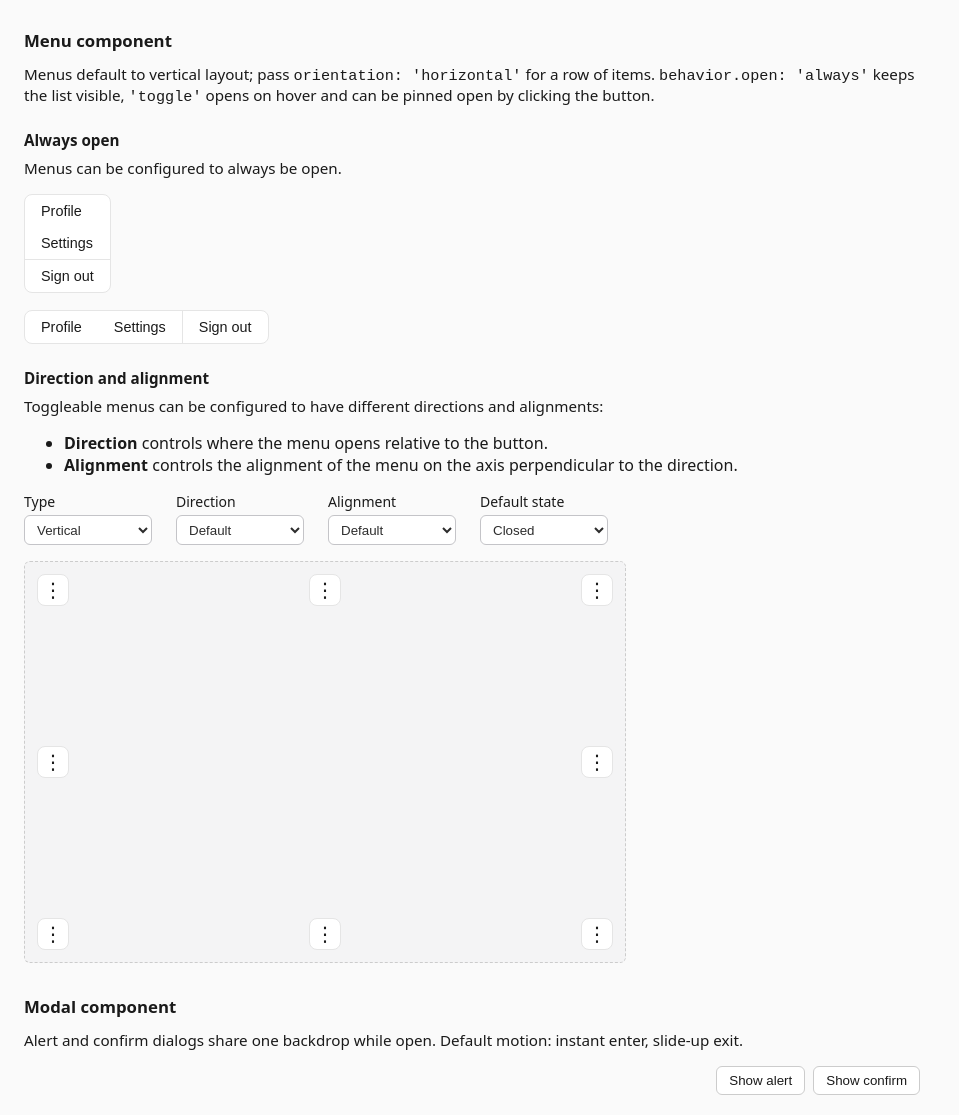
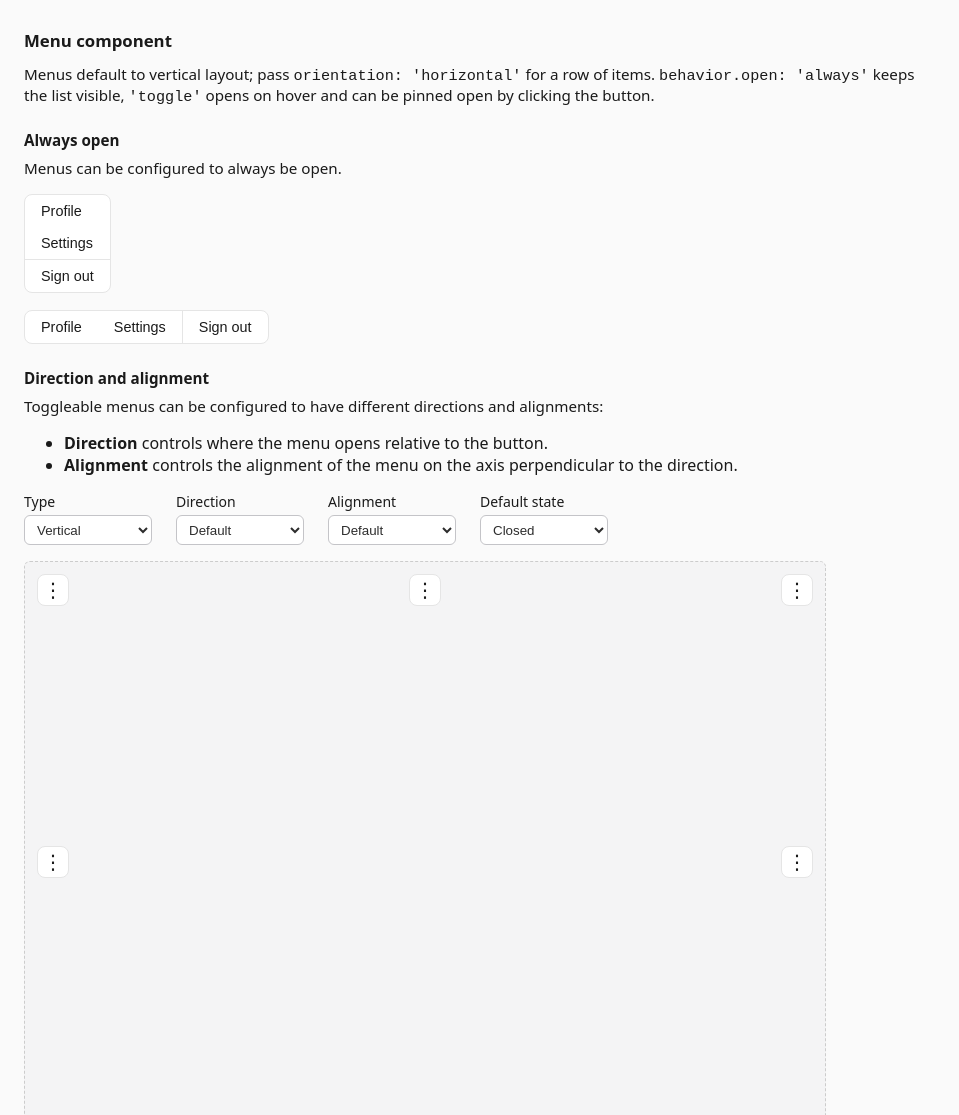
Before and after one commit to iansholtys/reusable-components, a website: page demo/index.html in a window 1280 px wide. Shown: the part 123-1238 px from the top of the page, without its empty margins (0-959 px from the left). Drawn offline with nearby package versions, Linux system fonts and the light colour scheme.

Commit message:
Increase usable button playground space

```diff
--- a/demo/styles/demo.scss
+++ b/demo/styles/demo.scss
@@ -226,8 +226,8 @@ $demo-playground-arena-border-dark: #4a4a52;
 
 .menu-placement-arena {
   position: relative;
-  width: 600px;
-  height: 400px;
+  width: 800px;
+  height: 600px;
   max-width: 100%;
   margin: 0 0 1.5rem;
   border: 1px dashed $demo-border;
```
Also changed, not shown: demo/styles/demo.css.
